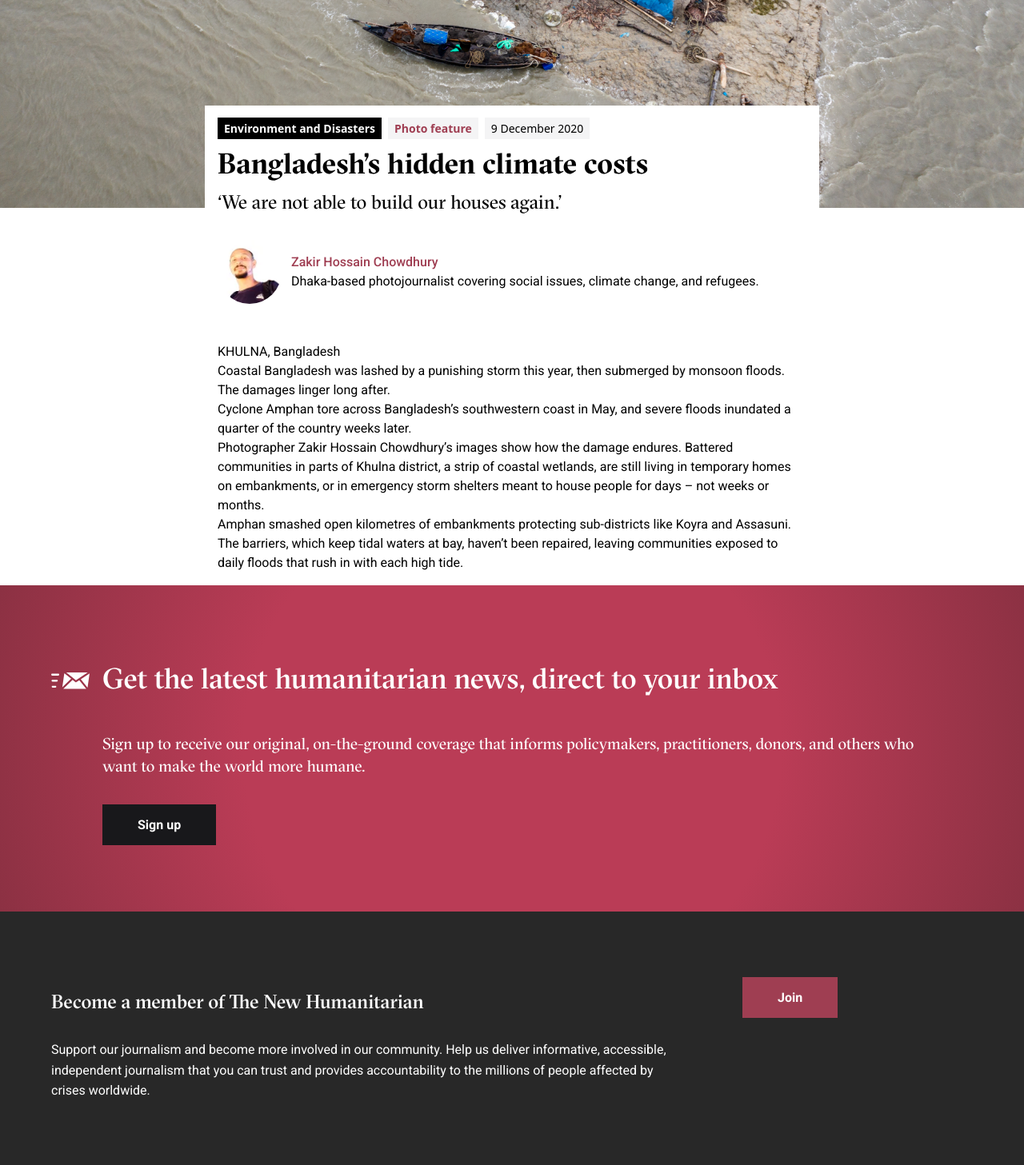
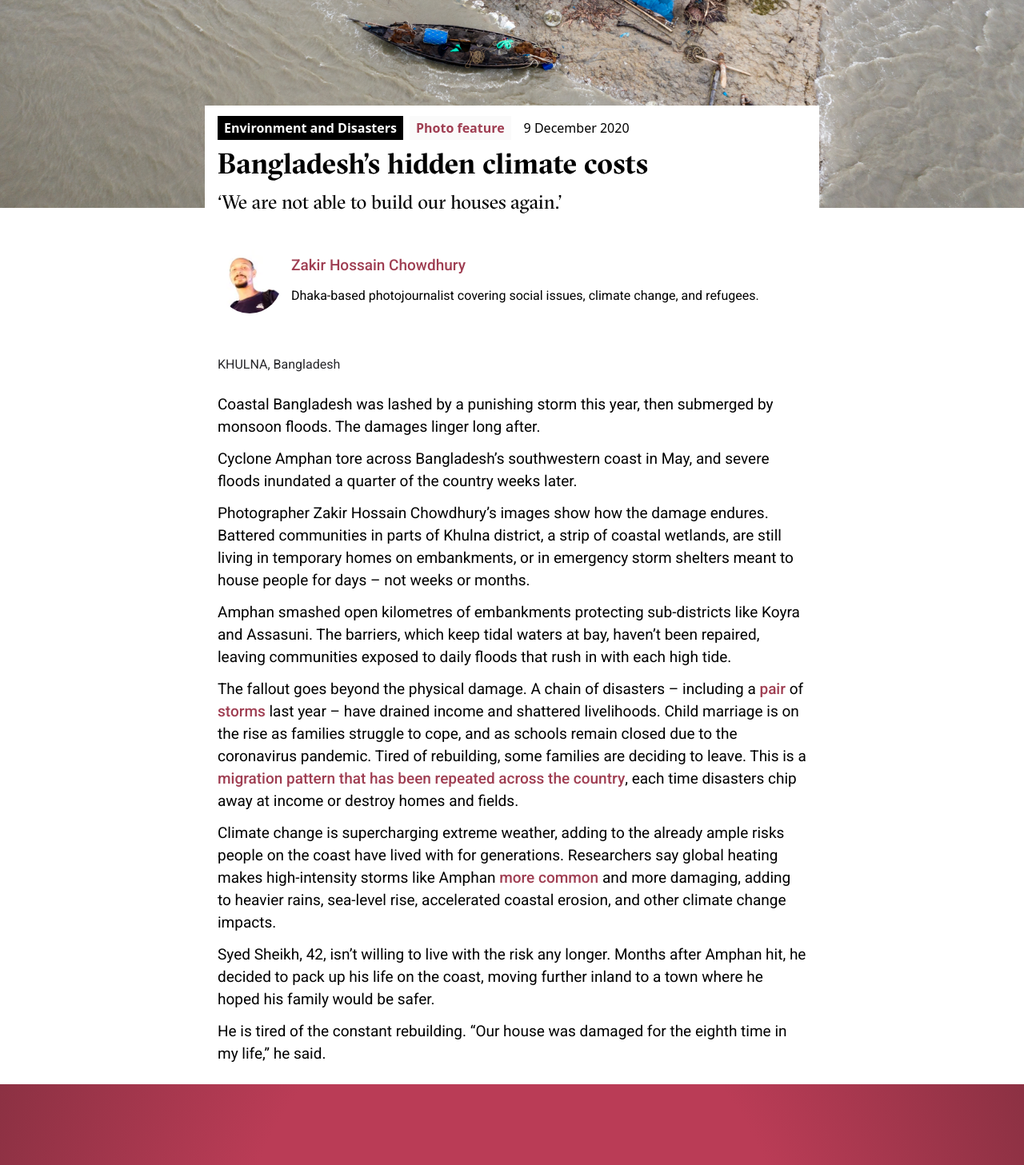
Before and after one commit to thenewhumanitarian/storytelling-nextjs-v2, a Next.js app: page /stories/2020/bangladesh-amphan-hidden-climate-costs in a window 1280 px wide. Shown: the part 540-1997 px from the top of the page at 80% size. Built offline with nearby package versions, Linux system fonts and the light colour scheme.

Commit message:
Last update for now

```diff
--- a/app/globals.css
+++ b/app/globals.css
@@ -29,7 +29,7 @@ h2 {
 }
 
 p {
-  @apply font-roboto;
+  @apply font-roboto pt-1 pb-2 text-sm sm:text-base;
 }
 
 a {
--- a/app/stories/2020/bangladesh-amphan-hidden-climate-costs/page.tsx
+++ b/app/stories/2020/bangladesh-amphan-hidden-climate-costs/page.tsx
@@ -1,4 +1,5 @@
 import Image from "next/image"
+import Link from "next/link"
 
 import TextContainer from "@/components/layout/TextContainer"
 import Brick from "@/components/layout/Brick"
@@ -36,13 +37,13 @@ export default function Page({
           <div className={'flex flex-row gap-2'}>
             <Brick
               text={'Photo feature'}
-              bgClassName="bg-zinc-100"
+              bgClassName="bg-zinc-50"
               textClassNames={'font-semibold'}
               link={'https://www.thenewhumanitarian.org/photo-feature'}
             />
             <Brick
               text={'9 December 2020'}
-              bgClassName="bg-zinc-100"
+              bgClassName="bg-zinc-50 sm:bg-transparent"
               link={'https://www.thenewhumanitarian.org/photo-feature'}
             />
           </div>
@@ -51,7 +52,7 @@ export default function Page({
         <h1>Bangladesh’s hidden climate costs</h1>
         <h2>‘We are not able to build our houses again.’</h2>
         {/* Author */}
-        <div className={'pt-5 pb-12'}>
+        <div className={'pt-8 pb-12'}>
           <Author
             name={'Zakir Hossain Chowdhury'}
             link={'https://www.thenewhumanitarian.org/authors/zakir-hossain-chowdhury'}
@@ -81,6 +82,63 @@ export default function Page({
           tidal waters at bay, haven’t been repaired, leaving communities
           exposed to daily floods that rush in with each high tide.
         </p>
+        <p>
+          The fallout goes beyond the physical damage. A chain of disasters
+          – including a{' '}
+          <Link
+            target='_blank'
+            rel='noreferrer noopener'
+            href='https://www.thenewhumanitarian.org/analysis/2019/07/04/india-mass-cyclone-evacuations-saved-lives-not-livelihoods'
+          >
+            pair
+          </Link>{' '}
+          of{' '}
+          <Link
+            target='_blank'
+            rel='noreferrer noopener'
+            href='https://www.thenewhumanitarian.org/news/2019/11/28/Bangladesh-Bhasan-Char-Rohingya-island-camp'
+          >
+            storms
+          </Link>{' '}
+          last year – have drained income and shattered livelihoods. Child
+          marriage is on the rise as families struggle to cope, and as
+          schools remain closed due to the coronavirus pandemic. Tired of
+          rebuilding, some families are deciding to leave. This is a{' '}
+          <Link
+            target='_blank'
+            rel='noreferrer noopener'
+            href='https://www.thenewhumanitarian.org/2019/03/05/how-dire-climate-displacement-warnings-are-becoming-reality-bangladesh'
+          >
+            migration pattern that has been repeated across the country
+          </Link>
+          , each time disasters chip away at income or destroy homes and
+          fields.
+        </p>
+        <p>
+          Climate change is supercharging extreme weather, adding to the
+          already ample risks people on the coast have lived with for
+          generations. Researchers say global heating makes high-intensity
+          storms like Amphan{' '}
+          <Link
+            target='_blank'
+            rel='noreferrer noopener'
+            href='https://www.researchgate.net/publication/324993610_Impact_of_Climate_Change_on_Tropical_Cyclones_Frequency_and_Intensity_on_Indian_Coasts'
+          >
+            more common
+          </Link>{' '}
+          and more damaging, adding to heavier rains, sea-level rise,
+          accelerated coastal erosion, and other climate change impacts.
+        </p>
+        <p>
+          Syed Sheikh, 42, isn’t willing to live with the risk any longer.
+          Months after Amphan hit, he decided to pack up his life on the
+          coast, moving further inland to a town where he hoped his family
+          would be safer.
+        </p>
+        <p>
+          He is tired of the constant rebuilding. “Our house was damaged for
+          the eighth time in my life,” he said.
+        </p>
       </TextContainer>
     </div>
   )
--- a/components/layout/Author.tsx
+++ b/components/layout/Author.tsx
@@ -12,7 +12,7 @@ const Author: React.FC<AuthorProps> = ({ name, biography, link, image }) => {
   return (
     <div className={'flex gap-3 justify-start items-center'}>
       {image &&
-        <div className={'relative w-20 h-20 rounded-full overflow-hidden'}>
+        <div className={'relative w-20 h-20 flex-none rounded-full overflow-hidden'}>
           <Image fill src={image} alt={`Portrait photo of ${name}.`} style={{ objectFit: 'cover' }} />
         </div>
       }
@@ -26,7 +26,7 @@ const Author: React.FC<AuthorProps> = ({ name, biography, link, image }) => {
             <p>{name}</p>
           )
         }
-        {biography && <p>{biography}</p>}
+        {biography && <p className={'text-sm'}>{biography}</p>}
       </div>
     </div>
   );
--- a/components/layout/TextContainer.tsx
+++ b/components/layout/TextContainer.tsx
@@ -1,6 +1,6 @@
 const TextContainer = (({ children, classNames }: { children: React.ReactNode, classNames?: string }) => {
   return (
-    <div className={`relative max-w-xs sm:max-w-3xl mx-auto p-4 ${classNames}`}>
+    <div className={`relative max-w-sm sm:max-w-3xl mx-auto p-4 ${classNames}`}>
       {children}
     </div>
   )
--- a/components/typography/DateLine.tsx
+++ b/components/typography/DateLine.tsx
@@ -1,6 +1,6 @@
 const DateLine = ({ text }: { text: string }) => {
   return (
-    <p className={'font-normal text-base'}>{text}</p>
+    <p className={'font-normal text-sm text-zinc-800 pb-5 '}>{text}</p>
   )
 }
 
--- a/tailwind.config.ts
+++ b/tailwind.config.ts
@@ -35,6 +35,10 @@ const config: Config = {
         text: '#63666a',
         transparent: 'transparent',
       },
+      fontSize: {
+        sm: ['16px', '24px'], // Font size and line height for text-sm
+        base: ['19px', '28px'], // Font size and line height for text-base
+      },
       fontFamily: {
         roboto: ['var(--font-roboto)'],
         sectra: ['var(--font-gt-sectra)'],
```
Also changed, not shown: 2 other files (tests, documents, lock files or other folders).
